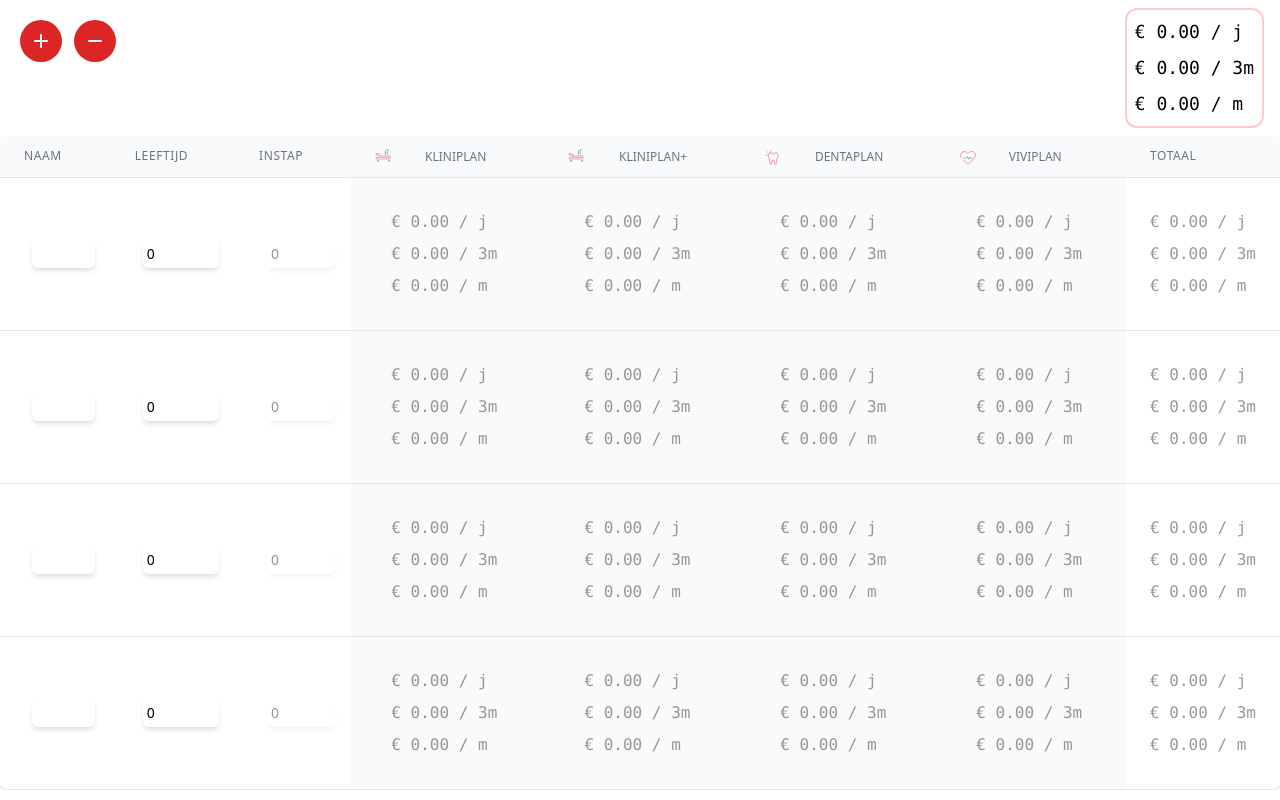
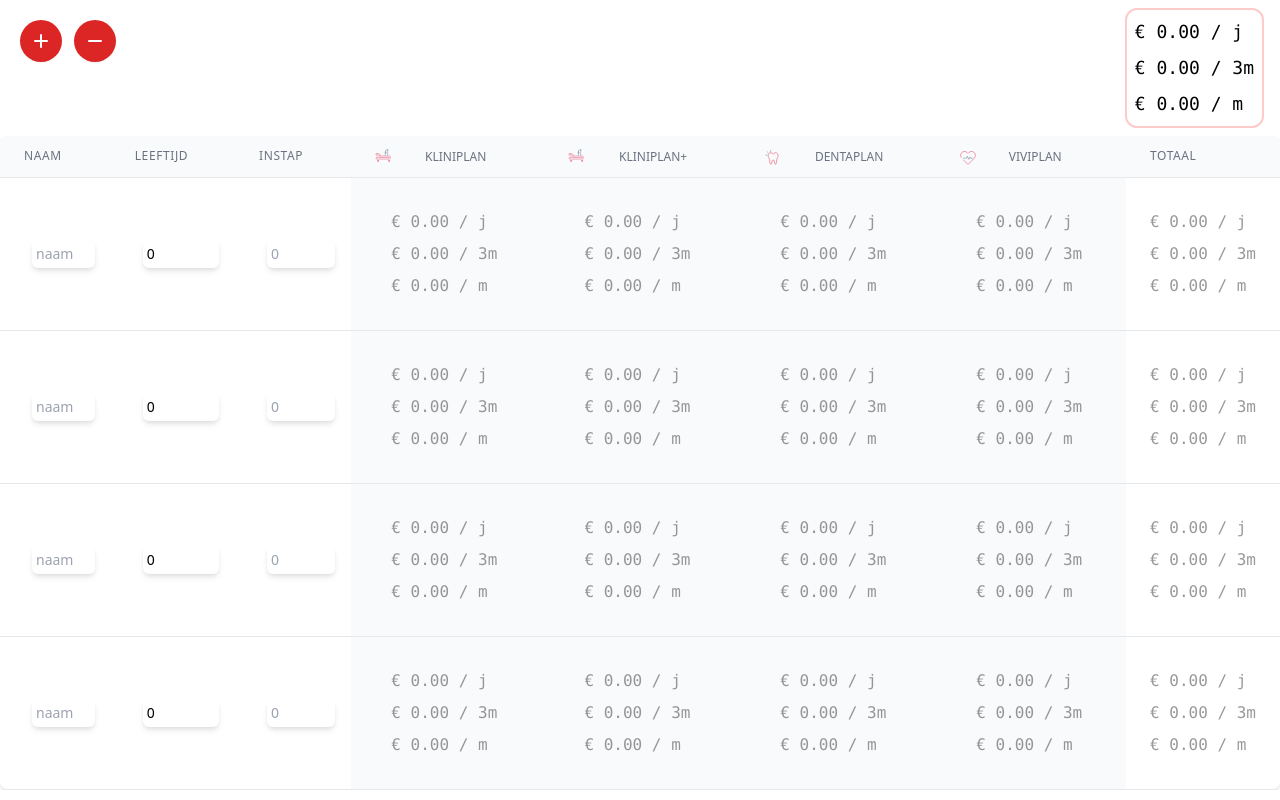
Before and after one commit to Pieter-hogent/bondmoyson, a React (Create React App) app: page / in a window 1280 px wide. Built offline with nearby package versions, Linux system fonts and the light colour scheme.

Commit message:
use placeholder to achieve effect of previous commit

```diff
--- a/src/components/InputNameAge.js
+++ b/src/components/InputNameAge.js
@@ -1,3 +1,5 @@
+import PersonInsurance from './PersonInsurance';
+
 export default function InputNameAge({ handleChange, person }) {
 	return (
 		<>
@@ -7,6 +9,7 @@ export default function InputNameAge({ handleChange, person }) {
 					name="name"
 					value={person.name}
 					onChange={handleChange}
+					placeholder="naam"
 				/>
 			</td>
 			<td className="px-6 py-4 whitespace-nowrap">
@@ -20,14 +23,12 @@ export default function InputNameAge({ handleChange, person }) {
 			</td>
 			<td className="px-6 py-4 whitespace-nowrap">
 				<input
-					className={
-						(Number(person.startAge) === 0 ? 'opacity-40 ' : '') +
-						'p-1 m-2 focus:outline-none focus:ring-red-600 focus:ring-2 block w-full shadow-md sm:text-sm border-red-300 rounded-md '
-					}
+					className="p-1 m-2 focus:outline-none focus:ring-red-600 focus:ring-2 block w-full shadow-md sm:text-sm border-red-300 rounded-md "
 					name="startAge"
-					value={Number(person.startAge) === 0 ? person.age : person.startAge}
+					value={Number(person.startAge) === 0 ? '' : person.startAge}
 					onChange={handleChange}
 					type="number"
+					placeholder={person.age}
 				/>
 			</td>
 		</>
```
Also changed, not shown: 1 other file (tests, documents, lock files or other folders).
